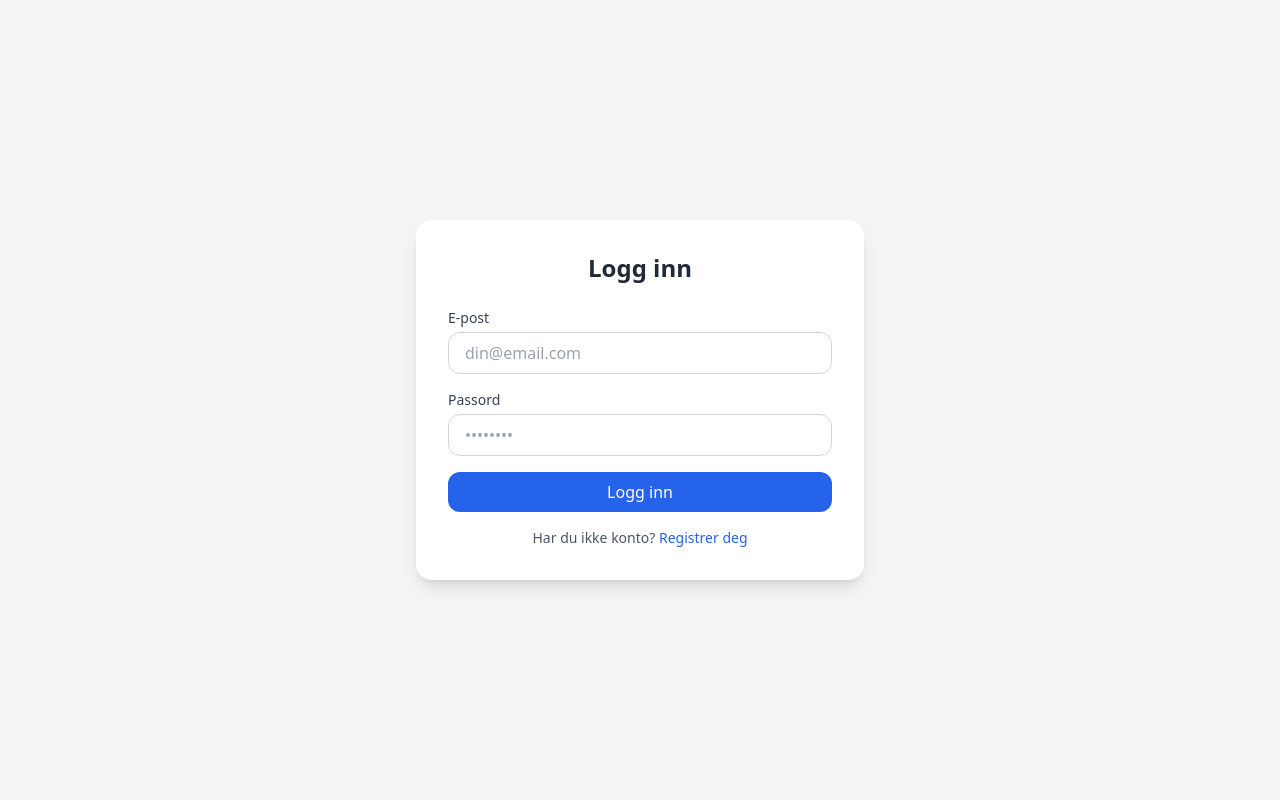
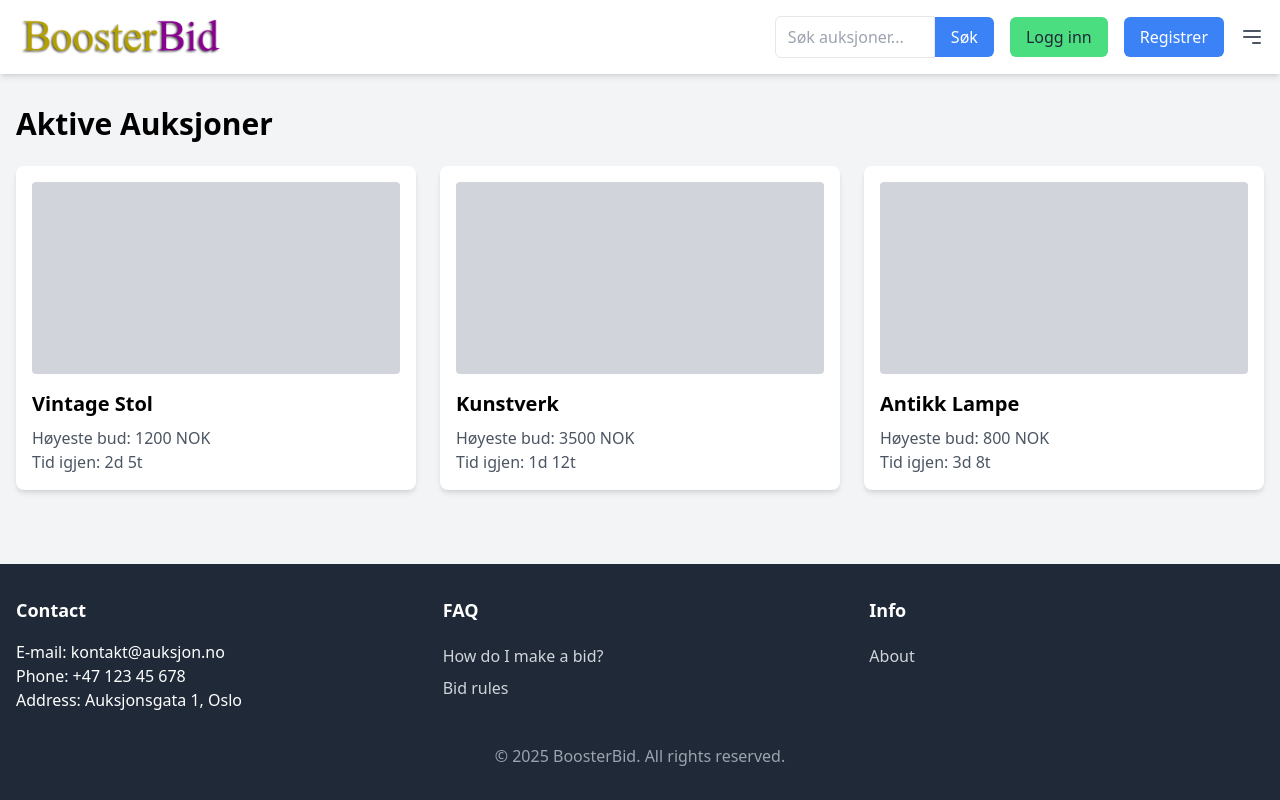
Before and after one commit to Kaardal88/BoosterBid, a website: page index.html in a window 1280 px wide. Drawn offline with nearby package versions, Linux system fonts and the light colour scheme.

Commit message:
changed layout for index.html. Added logo

```diff
--- a/index.html
+++ b/index.html
@@ -4,61 +4,154 @@
     <meta charset="UTF-8" />
     <meta name="viewport" content="width=device-width, initial-scale=1.0" />
     <title>BoosterBid</title>
-    <link rel="stylesheet" href="/css/style.css" />
+    <script src="https://cdn.tailwindcss.com"></script>
+    <script src="/js/utilities/menu.js" defer></script>
   </head>
-  <body>
-    <main class="bg-gray-100 flex items-center justify-center min-h-screen">
-      <div class="bg-white p-8 rounded-2xl shadow-lg w-full max-w-md">
-        <h2 class="text-2xl font-bold text-gray-800 mb-6 text-center">
-          Logg inn
-        </h2>
-        <form action="#" method="POST" class="space-y-4">
+  <body class="bg-gray-100 font-sans min-h-screen flex flex-col">
+    <!-- Header -->
+    <header class="bg-white shadow-md sticky top-0 z-50">
+      <div
+        class="container mx-auto px-4 py-4 flex items-center justify-between"
+      >
+        <!-- Logo Placeholder -->
+        <div class="text-2xl font-bold text-gray-800">
+          <img
+            src="/images/boosterbid_logo.png"
+            alt="Logo"
+            class="w-52 h-auto"
+          />
+        </div>
+
+        <!-- Search, Login, Register, Hamburger -->
+        <div class="flex items-center space-x-4">
+          <div class="relative flex items-center">
+            <input
+              type="text"
+              placeholder="Søk auksjoner..."
+              class="border rounded-l-md py-2 px-3 focus:outline-none focus:ring-2 focus:ring-blue-500 w-32 sm:w-40"
+            />
+            <button
+              class="bg-blue-500 hover:bg-blue-600 text-white rounded-r-md py-2 px-4"
+            >
+              Søk
+            </button>
+          </div>
+          <a
+            href="/login"
+            class="bg-green-400 hover:bg-green-600 text-gray-800 rounded-md py-2 px-4 hidden sm:block"
+            >Logg inn</a
+          >
+          <a
+            href="/register"
+            class="bg-blue-500 hover:bg-blue-600 text-white rounded-md py-2 px-4 hidden sm:block"
+            >Registrer</a
+          >
+          <!-- Hamburger Menu -->
+          <button id="hamburger" class="text-gray-600 focus:outline-none">
+            <svg
+              class="w-6 h-6"
+              fill="none"
+              stroke="currentColor"
+              viewBox="0 0 24 24"
+              xmlns="http://www.w3.org/2000/svg"
+            >
+              <path
+                stroke-linecap="round"
+                stroke-linejoin="round"
+                stroke-width="2"
+                d="M4 6h16M4 12h16m-7 6h7"
+              ></path>
+            </svg>
+          </button>
+        </div>
+      </div>
+      <!-- Navigation Menu -->
+      <nav id="nav-menu" class="hidden bg-white shadow-md p-4">
+        <div class="flex flex-col space-y-2">
+          <a
+            href="/login"
+            class="bg-green-400 hover:bg-green-600 text-gray-800 rounded-md py-2 px-4 sm:hidden"
+            >Logg inn</a
+          >
+          <a
+            href="/register"
+            class="bg-blue-500 hover:bg-blue-600 text-white rounded-md py-2 px-4 sm:hidden"
+            >Registrer</a
+          >
+          <a href="#" class="text-gray-600 hover:text-blue-600 py-2">Hjem</a>
+          <a href="#" class="text-gray-600 hover:text-blue-600 py-2"
+            >Auksjoner</a
+          >
+          <a href="#" class="text-gray-600 hover:text-blue-600 py-2">Om oss</a>
+        </div>
+      </nav>
+    </header>
+
+    <!-- Main Content -->
+    <main class="container mx-auto px-4 py-8 flex-grow">
+      <h1 class="text-3xl font-bold mb-6">Aktive Auksjoner</h1>
+      <div class="grid grid-cols-1 sm:grid-cols-2 lg:grid-cols-3 gap-6">
+        <!-- Auction Card -->
+        <a
+          href="/login"
+          class="bg-white rounded-lg shadow-md hover:shadow-lg transition p-4"
+        >
+          <div class="w-full h-48 bg-gray-300 rounded mb-4"></div>
+          <h2 class="text-xl font-semibold mb-2">Vintage Stol</h2>
+          <p class="text-gray-600">Høyeste bud: 1200 NOK</p>
+          <p class="text-gray-600">Tid igjen: 2d 5t</p>
+        </a>
+        <a
+          href="/login"
+          class="bg-white rounded-lg shadow-md hover:shadow-lg transition p-4"
+        >
+          <div class="w-full h-48 bg-gray-300 rounded mb-4"></div>
+          <h2 class="text-xl font-semibold mb-2">Kunstverk</h2>
+          <p class="text-gray-600">Høyeste bud: 3500 NOK</p>
+          <p class="text-gray-600">Tid igjen: 1d 12t</p>
+        </a>
+        <a
+          href="/login"
+          class="bg-white rounded-lg shadow-md hover:shadow-lg transition p-4"
+        >
+          <div class="w-full h-48 bg-gray-300 rounded mb-4"></div>
+          <h2 class="text-xl font-semibold mb-2">Antikk Lampe</h2>
+          <p class="text-gray-600">Høyeste bud: 800 NOK</p>
+          <p class="text-gray-600">Tid igjen: 3d 8t</p>
+        </a>
+      </div>
+    </main>
+
+    <!-- Footer -->
+    <footer class="bg-gray-800 text-white py-8">
+      <div class="container mx-auto px-4">
+        <div class="grid grid-cols-1 md:grid-cols-3 gap-8">
           <div>
-            <label for="email" class="block text-sm font-medium text-gray-700"
-              >E-post</label
-            >
-            <input
-              type="email"
-              id="email"
-              name="email"
-              required
-              placeholder="din@email.com"
-              class="mt-1 block w-full px-4 py-2 border border-gray-300 rounded-xl focus:outline-none focus:ring-2 focus:ring-blue-500"
-            />
+            <h3 class="text-lg font-semibold mb-4">Contact</h3>
+            <p>E-mail: kontakt@auksjon.no</p>
+            <p>Phone: +47 123 45 678</p>
+            <p>Address: Auksjonsgata 1, Oslo</p>
           </div>
           <div>
-            <label
-              for="password"
-              class="block text-sm font-medium text-gray-700"
-              >Passord</label
+            <h3 class="text-lg font-semibold mb-4">FAQ</h3>
+            <a href="#" class="block text-gray-300 hover:text-white py-1"
+              >How do I make a bid?</a
             >
-            <input
-              type="password"
-              id="password"
-              name="password"
-              required
-              placeholder="••••••••"
-              class="mt-1 block w-full px-4 py-2 border border-gray-300 rounded-xl focus:outline-none focus:ring-2 focus:ring-blue-500"
-            />
+            <a href="#" class="block text-gray-300 hover:text-white py-1"
+              >Bid rules</a
+            >
           </div>
-          <button
-            type="submit"
-            class="w-full bg-blue-600 text-white py-2 rounded-xl hover:bg-blue-700 transition duration-200"
-          >
-            Logg inn
-          </button>
-        </form>
-        <div class="mt-4 text-center">
-          <p class="text-sm text-gray-600">
-            Har du ikke konto?
-            <a
-              href="/register"
-              class="text-blue-600 hover:underline font-medium"
-              >Registrer deg</a
+          <div>
+            <h3 class="text-lg font-semibold mb-4">Info</h3>
+            <a href="#" class="block text-gray-300 hover:text-white py-1"
+              >About</a
             >
-          </p>
+          </div>
+        </div>
+        <div class="mt-8 text-center text-gray-400">
+          © 2025 BoosterBid. All rights reserved.
         </div>
       </div>
-    </main>
+    </footer>
   </body>
 </html>
--- /dev/null
+++ b/js/utilities/menu.js
@@ -0,0 +1,6 @@
+const hamburger = document.getElementById("hamburger");
+const navMenu = document.getElementById("nav-menu");
+
+hamburger.addEventListener("click", () => {
+  navMenu.classList.toggle("hidden");
+});
```
Also changed, not shown: images/boosterbid_logo.png (added).
